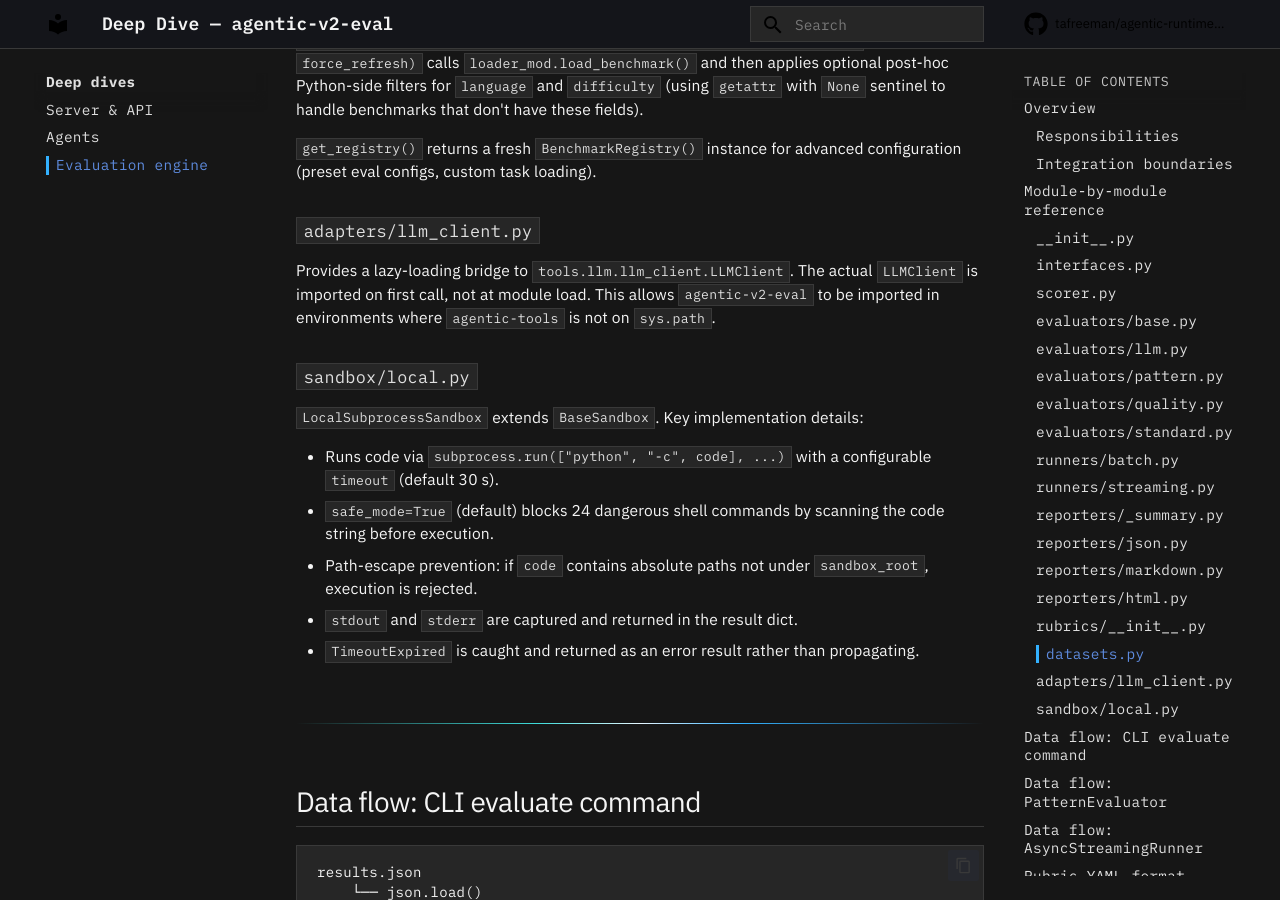
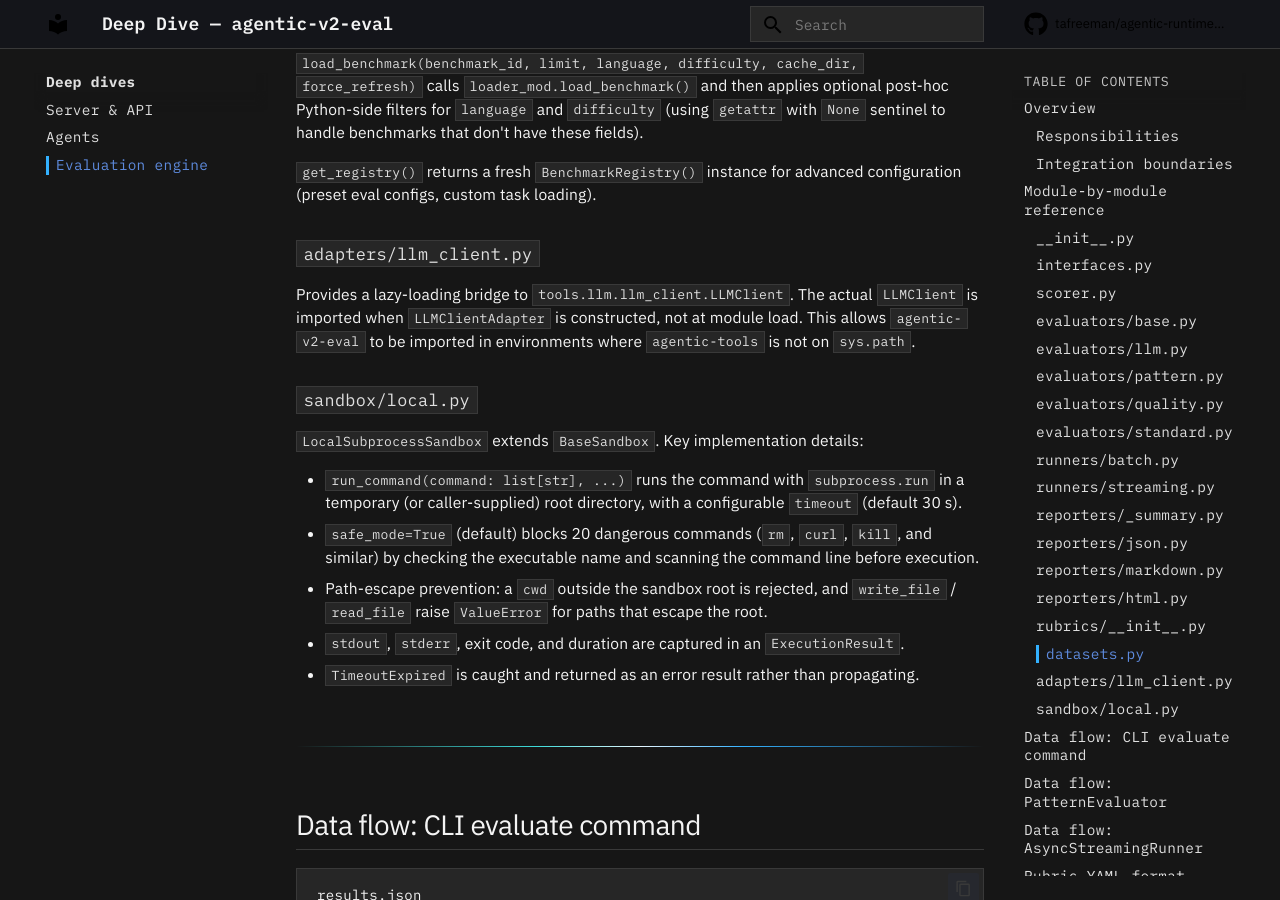
Before and after one commit to tafreeman/agentic-runtime-platform, an MkDocs documentation site: the page built from docs/deep-dive-agentic-v2-eval.md, in a window 1280 px wide and 900 px high, scrolled down 8129 px. Built offline with MkDocs 1.6.1 and Material for MkDocs 9.7.7, drawn with Linux system fonts in a browser that asks for light colours; comment, search, counter and statistics services are not loaded; some of the changed text lies outside the part shown.

Commit message:
docs: correct eval, threat-model, ledger, authoring and deployment claims

````diff
--- a/docs/deep-dive-agentic-v2-eval.md
+++ b/docs/deep-dive-agentic-v2-eval.md
@@ -107,7 +107,7 @@
 - `criterion_scores: dict[str, float]` — raw (clamped) input value per criterion
 - `missing_criteria: list[str]` — criteria defined in the rubric but absent from the input dict
 
-**`Scorer`** constructor accepts a YAML file path, a `Path`, or an in-memory `dict`. The rubric dict must have a `"criteria"` key; missing criteria are silently skipped during parsing. The `name` and `version` fields are read from the rubric if present.
+**`Scorer`** constructor accepts a YAML file path, a `Path`, or an in-memory `dict`. The rubric dict is expected to have a `"criteria"` list; entries that are not mappings or lack a `name` are silently skipped during parsing. The `name` and `version` fields are read from the rubric if present.
 
 `score(results: dict[str, float]) -> ScoringResult` is the main method. For each criterion:
 
@@ -130,16 +130,16 @@
 
 ### `evaluators/llm.py`
 
-**`Choice`** is a frozen dataclass: `choice: str` (the label the LLM should emit) and `score: float` (the normalized 0–1 value it maps to).
+**`Choice`** is a dataclass: `label: str` (the label the LLM should emit) and `score: float` (the normalized 0–1 value it maps to).
 
 **`STANDARD_CHOICES`** is the built-in five-point scale:
 ```python
 [Choice("1", 0.0), Choice("2", 0.25), Choice("3", 0.5), Choice("4", 0.75), Choice("5", 1.0)]
 ```
 
-**`LLMEvaluator`** is both a `@dataclass` and a subclass of `Evaluator`. Fields: `model_id`, `system_prompt`, `prompt_template`, `choices: list[Choice]`, `llm_client: LLMClientProtocol`.
+**`LLMEvaluator`** is both a `@dataclass` and a subclass of `Evaluator`. Fields: `model_id`, `system_prompt`, `prompt_template`, `choices: list[Choice]`, `llm_client: LLMClientProtocol`, `seed: int = 0`.
 
-`evaluate(output, **kwargs)` templates the prompt by replacing `{{variable}}` placeholders with values from `kwargs`. The system prompt is prepended with a `"System: "` prefix. The call to `llm_client.generate_text` uses `temperature=0.0`. The response is passed to `get_score_from_response`.
+`evaluate(output, **kwargs)` templates the prompt by replacing `{{variable}}` placeholders with values from `kwargs`. The system prompt is prepended with a `"System: "` prefix. The call to `llm_client.generate_text` uses `temperature=0.0` and passes the configured `seed`. The response is passed to `get_score_from_response`.
 
 `get_score_from_response` scans:
 1. Exact match on the **last line** of the response (stripped and lowercased).
@@ -153,7 +153,7 @@
 
 - `universal_scores: dict[str, float]` — keyed by PIF/POI/PC/CA/SRC/PR/IR, each 0–5
 - `pattern_scores: dict[str, float]` — keyed by R1-R3, C1-C3, F1-F3, or G1-G3
-- `overall_universal: float` — sum of the six scored universal dimensions (PIF+POI+PC+CA+SRC+IR), max 30
+- `overall_universal: float` — sum of six universal dimensions (PIF+POI+PC+CA+SRC+IR), max 30; PR is gate-only
 - `overall_pattern: float` — sum of pattern-specific dimensions
 - `combined_score: float` — `overall_universal + overall_pattern`
 - `hard_gates_passed: bool`, `hard_gate_failures: list[str]`
@@ -275,16 +275,16 @@
 
 ### `adapters/llm_client.py`
 
-Provides a lazy-loading bridge to `tools.llm.llm_client.LLMClient`. The actual `LLMClient` is imported on first call, not at module load. This allows `agentic-v2-eval` to be imported in environments where `agentic-tools` is not on `sys.path`.
+Provides a lazy-loading bridge to `tools.llm.llm_client.LLMClient`. The actual `LLMClient` is imported when `LLMClientAdapter` is constructed, not at module load. This allows `agentic-v2-eval` to be imported in environments where `agentic-tools` is not on `sys.path`.
 
 ### `sandbox/local.py`
 
 `LocalSubprocessSandbox` extends `BaseSandbox`. Key implementation details:
 
-- Runs code via `subprocess.run(["python", "-c", code], ...)` with a configurable `timeout` (default 30 s).
-- `safe_mode=True` (default) blocks 24 dangerous shell commands by scanning the code string before execution.
-- Path-escape prevention: if `code` contains absolute paths not under `sandbox_root`, execution is rejected.
-- `stdout` and `stderr` are captured and returned in the result dict.
+- `run_command(command: list[str], ...)` runs the command with `subprocess.run` in a temporary (or caller-supplied) root directory, with a configurable `timeout` (default 30 s).
+- `safe_mode=True` (default) blocks 20 dangerous commands (`rm`, `curl`, `kill`, and similar) by checking the executable name and scanning the command line before execution.
+- Path-escape prevention: a `cwd` outside the sandbox root is rejected, and `write_file` / `read_file` raise `ValueError` for paths that escape the root.
+- `stdout`, `stderr`, exit code, and duration are captured in an `ExecutionResult`.
 - `TimeoutExpired` is caught and returned as an error result rather than propagating.
 
 ---
````
Also changed, not shown: other parts of docs/deep-dive-agentic-v2-eval.md (+7 -9 lines), docs/OWASP_LLM_THREAT_MODEL.md (+7 -5 lines), docs/PROOF_LEDGER.md (+4 -6 lines), docs/WORKFLOW_AUTHORING.md (+0 -1 lines), docs/architecture-eval.md (+11 -9 lines), docs/deployment-guide.md (+4 -5 lines).
